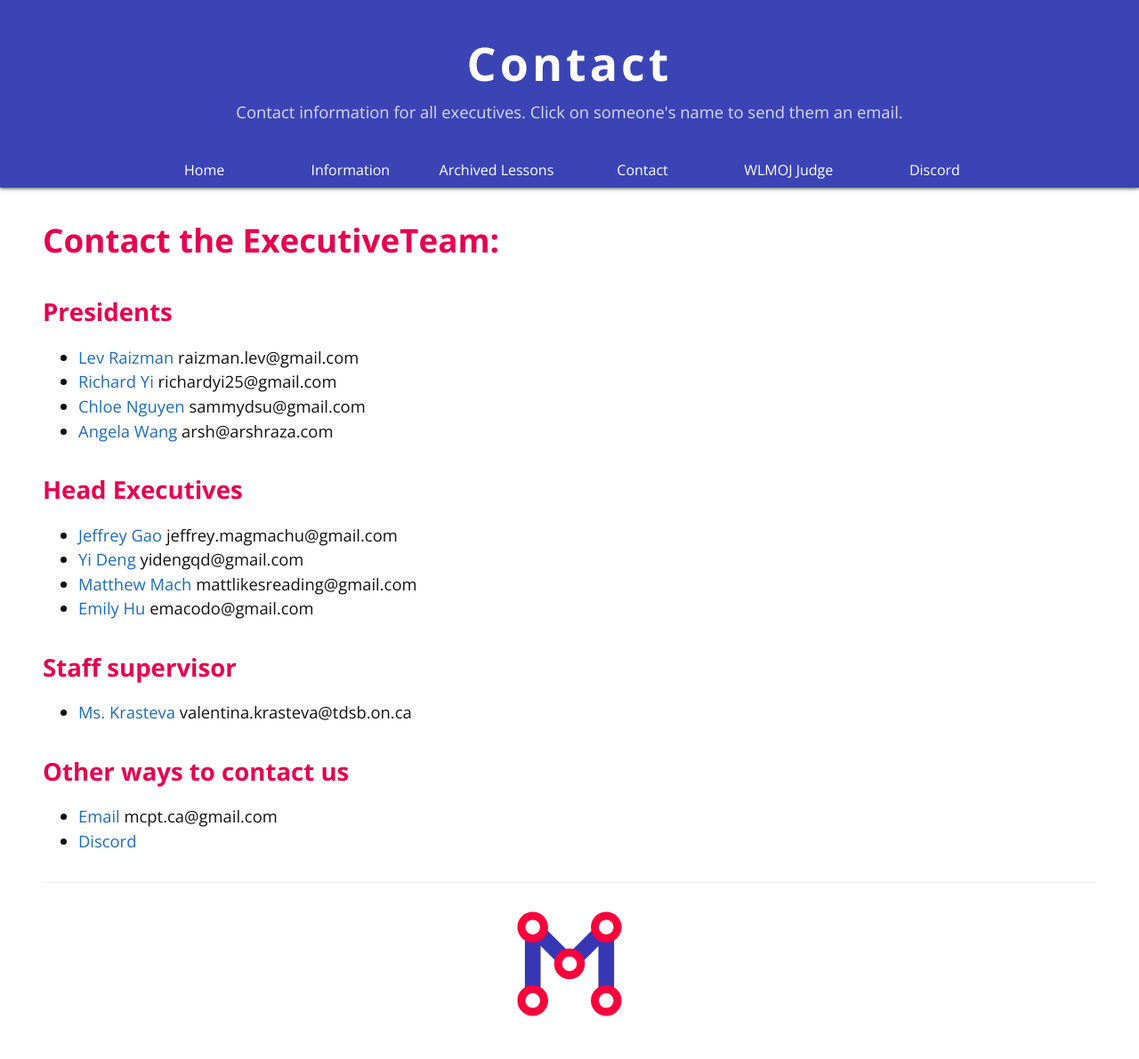
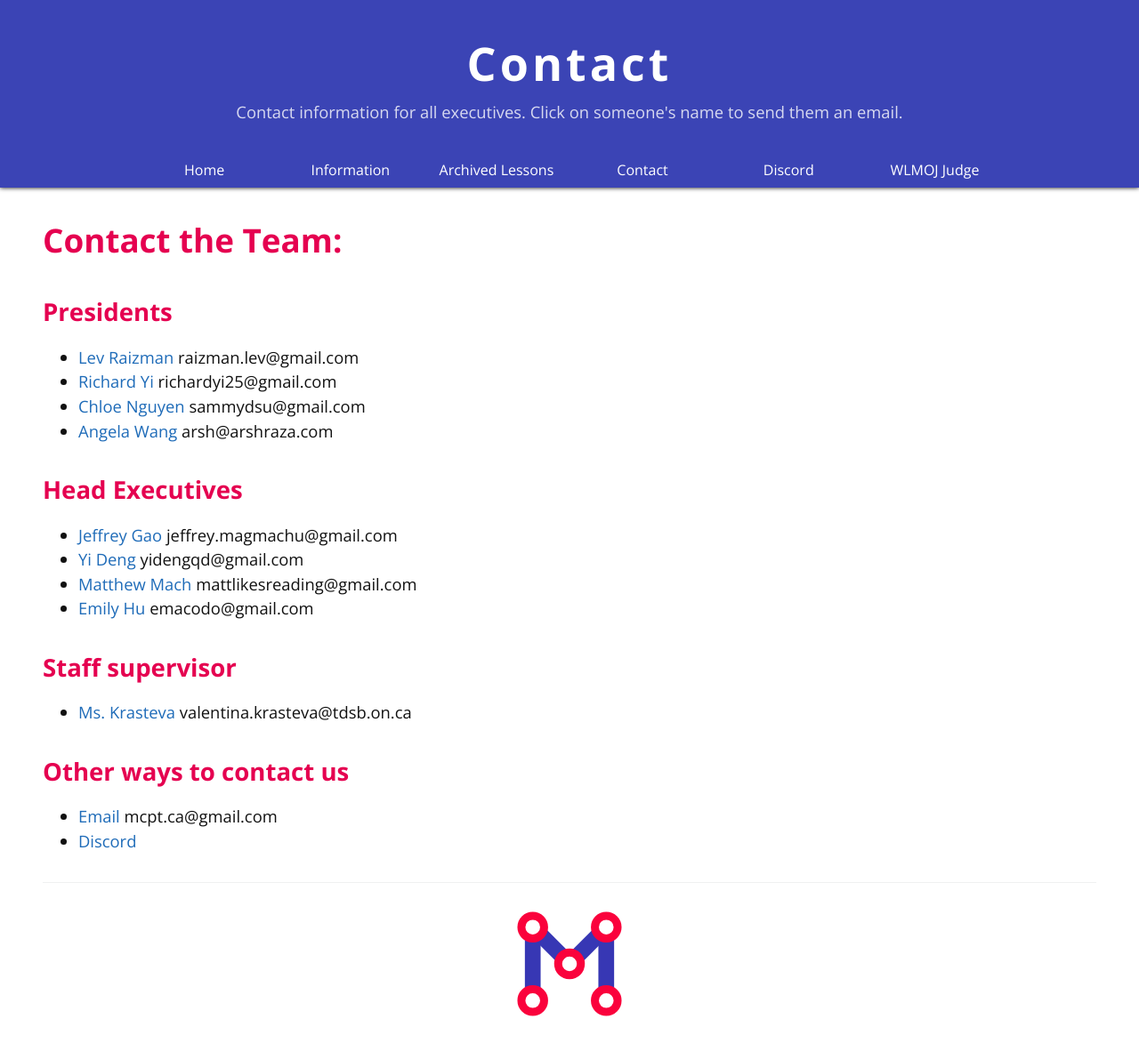
Before and after one commit to mcpt/mcpt.github.io, a Jekyll site: the page built from contact.md, in a window 1280 px wide. Shown: the whole page at 89% size. Built offline with Jekyll 4.4.1, drawn with Linux system fonts in a browser that asks for light colours.

Commit message:
Fix typo in contact page, switch order of "discord" and "wlmoj judge" on navbar.

```diff
--- a/_includes/nav.html
+++ b/_includes/nav.html
@@ -11,6 +11,6 @@
     <a class="mobile btn" href="/cpt/">Archived CPT Lessons</a>
     <a class="mobile btn" href="/ics/">Archived ICS Lessons</a>
     <a class="btn" href="/contact/">Contact</a>
+    <a class="btn" href="https://discord.gg/aQy9RmA">Discord</a>
     <a class="btn" href="http://judge.mcpt.ca">WLMOJ Judge</a>
-    <a class="btn" href="https://discord.gg/aQy9RmA">Discord</a>
 </nav>
--- a/contact.md
+++ b/contact.md
@@ -5,7 +5,7 @@ description: Contact information for all executives. Click on someone's name to
 permalink: /contact/
 ---
 
-# Contact the ExecutiveTeam:
+# Contact the Team:
 
 ## Presidents
 - [Lev Raizman](mailto:raizman.lev@gmail.com) raizman.lev@gmail.com
```
